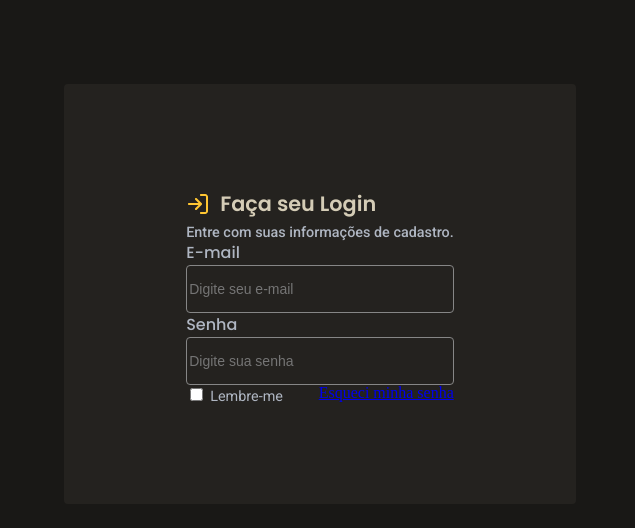
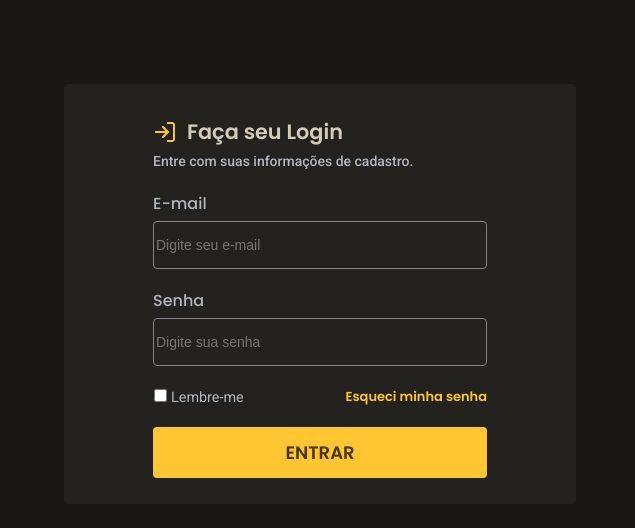
Before and after one commit to GuilhermeSouza01/Login-form, a plain HTML site: page index.html in a window 1280 px wide. Shown: the part 106-634 px from the top of the page, 0-635 px from the left. Drawn offline with Linux system fonts and the light colour scheme.

Commit message:
Create and styling enter button

```diff
--- a/css/main.css
+++ b/css/main.css
@@ -92,19 +92,7 @@ table {
     width: 512px;
     height: 420px;
 }
-.form-content {
-    /* display: flex;
-    justify-content: start;
-    align-items: flex-start;
-    flex-direction: column; */
-    margin: 0;
-}
 
-.form-content p {
-    font-weight: 500;
-    font-size: 14px;
-
-}
 .login-text-and-icon {
     display: flex;
     padding: 10px 10px 10px 0px;
@@ -125,9 +113,10 @@ table {
 .form-content p {
     font-family: 'Roboto', sans-serif;
     font-weight: 500;
-    font-size: 0.9rem;
+    font-size: 14px;
     font-style: normal;
     color: var(--text-base);
+    margin-bottom: 24px;
 }
 .image-aside {
 
@@ -156,14 +145,16 @@ table {
     line-height: 16px;
     color: var(--text-base);
     outline: none;
+    margin-bottom: 20px;
 }
 
 #login-form label {
    font-family: 'Poppins', sans-serif;
    font-weight: 500;
    color: var(--text-base);
-   font-size: 1rem;
+   font-size: 16px;
    line-height: 24px;
+   margin-bottom: 5px;
 }
 
 #login-form input:focus {
@@ -174,6 +165,7 @@ table {
 .check-information {
     display: flex;
     justify-content: space-between;
+    margin-bottom: 20px;
 }
 
 #check label {
@@ -183,7 +175,55 @@ table {
     font-size: 0.9rem;
     line-height: 19px;
 }
+/* #check input {
+    position: absolute;
+    opacity: 0;
+    cursor: pointer;
+    height: 0;
+    width: 0;
+}
+#check:hover input ~ {
+
+} */
+
+
+.remember-check {
+    margin-left: 1px;
+    margin-right: 0;
+}
 
 .remember-check + label {
     cursor: pointer;
 }
+
+#forgot-pass {
+    text-decoration: none;
+    font-family: 'Poppins', sans-serif;
+    font-size: 13px;
+    font-weight: 600;
+    color: var(--primary-color);
+    line-height: 21px;
+}
+
+#enter-button {
+    display: flex;
+    justify-content: center;
+    align-items: center;
+    color: #473404;
+    border-radius: 4px;
+    width: 334px;
+    height: 51px;
+    font-family: 'Poppins', sans-serif;
+    font-style: normal;
+    font-weight: 600;
+    font-size: 18px;
+    background-color: var(--primary-color);
+    border: none;
+    cursor: pointer;
+    transition: all .35s;
+}
+
+#enter-button:hover {
+    background-color: #f7b819;
+
+}
--- a/index.html
+++ b/index.html
@@ -42,6 +42,8 @@
                             <a href="#" id="forgot-pass">Esqueci minha senha</a>
                         </div>
 
+                        <button type="submit" id="enter-button">ENTRAR</button>
+
                 </div>
             </div>
         </section>
```
